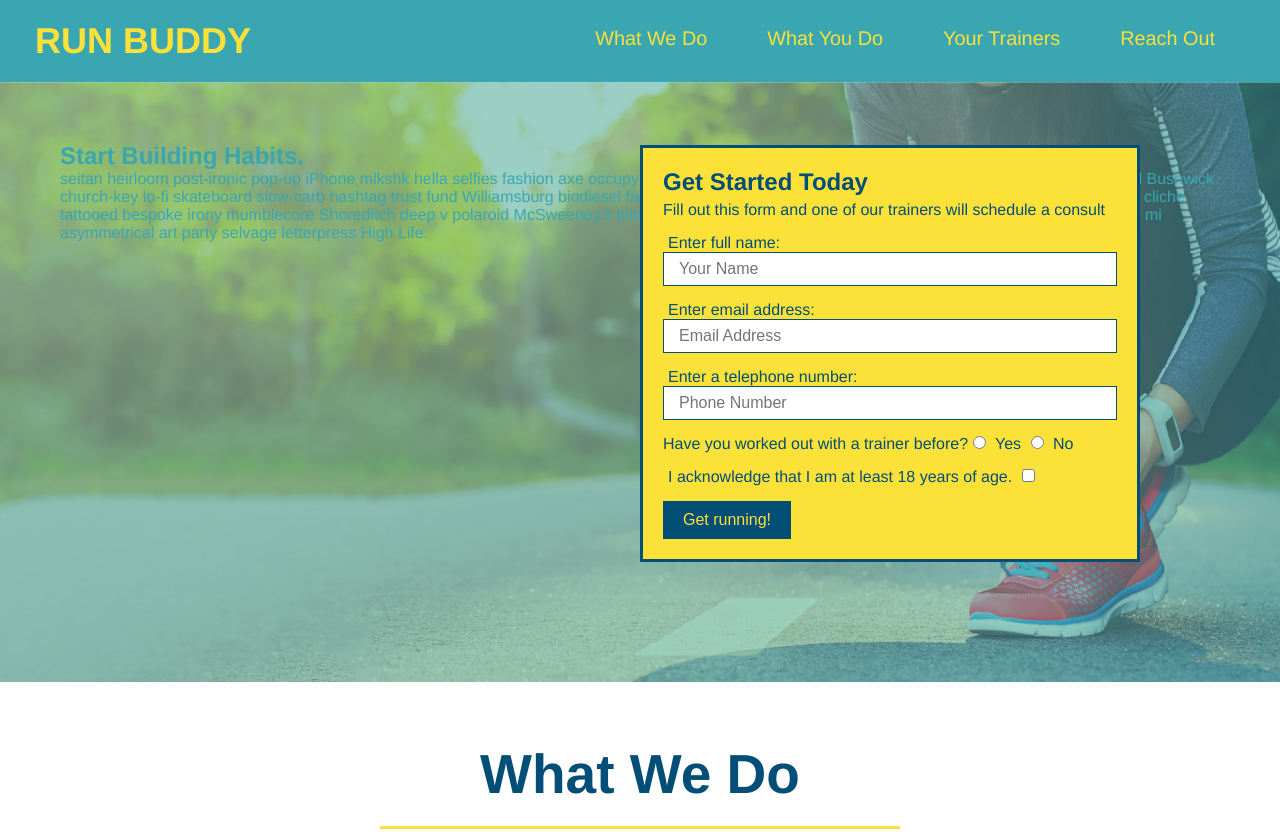
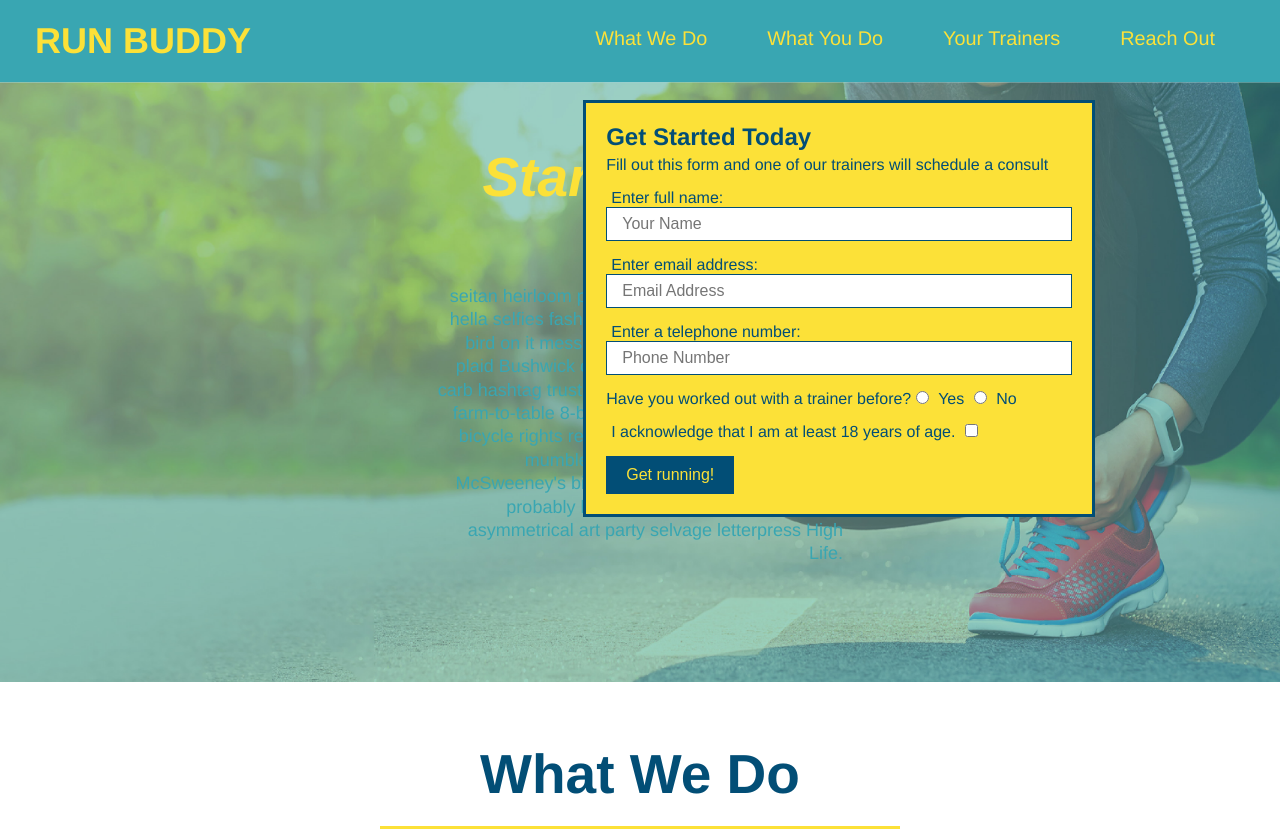
Before and after one commit to yoowook1207/runbuddy2.0, a plain HTML site: page index.html in a window 1280 px wide. Shown: the top 832 px of the page. Drawn offline with Linux system fonts and the light colour scheme.

Commit message:
add flexbox to hero

```diff
--- a/assets/css/style.css
+++ b/assets/css/style.css
@@ -49,20 +49,21 @@ header nav ul li a {
 }
 
 footer {
+  display: flex;
+  justify-content: space-between;
+  flex-wrap: wrap;
   background: #fce138;
   width: 100%;
   padding: 40px 35px;
 }
 
 footer h2 {
-  display: inline;
   color: #024e76;
   font-size: 30px;
   margin: 0;
 }
 
 footer div {
-  float: right;
   line-height: 1.5;
   text-align: right;
 }
@@ -77,6 +78,9 @@ section {
 
 /* Hero Style Start */
 .hero {
+  display: flex;
+  justify-content: center;
+  flex-wrap: wrap;
   background-image: url('../images/hero-bg.jpg');
   height: 600px;
   background-size: cover;
@@ -85,11 +89,27 @@ section {
 }
 /* Hero Style End */
 
+.hero-cta {
+  width: 35%;
+  text-align: right;
+  margin: 3.5%
+  color: #fff;
+  font-size: 18px;
+  line-height: 1.3;
+}
+
+.hero-cta h2 {
+  font-style: italic;
+  font-size: 55px;
+  color: #fce138;
+}
+
 .hero-form {
   border: 3px solid #024e76;
   background-color: #fce138;
   padding: 20px;
-  width: 500px;
+  margin: 3.5%;
+  width: 40%;
   color: #024e76;
   position: absolute;
   bottom: 120px;
```
